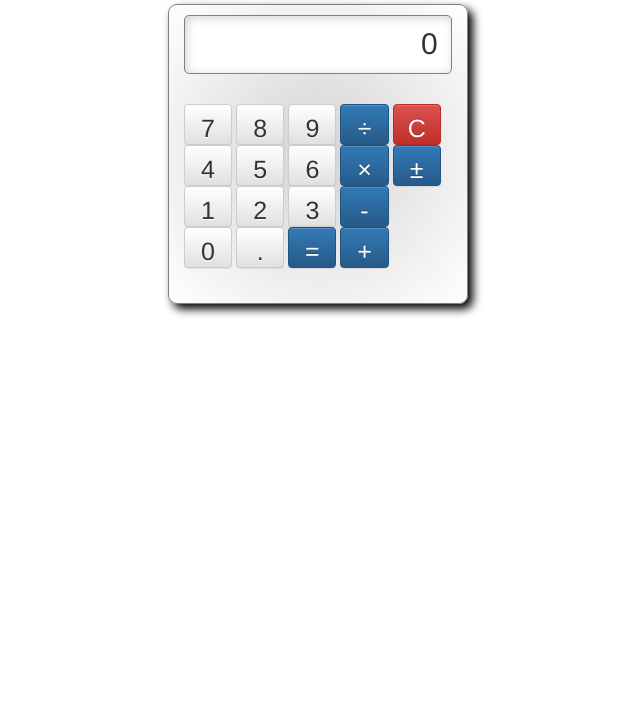
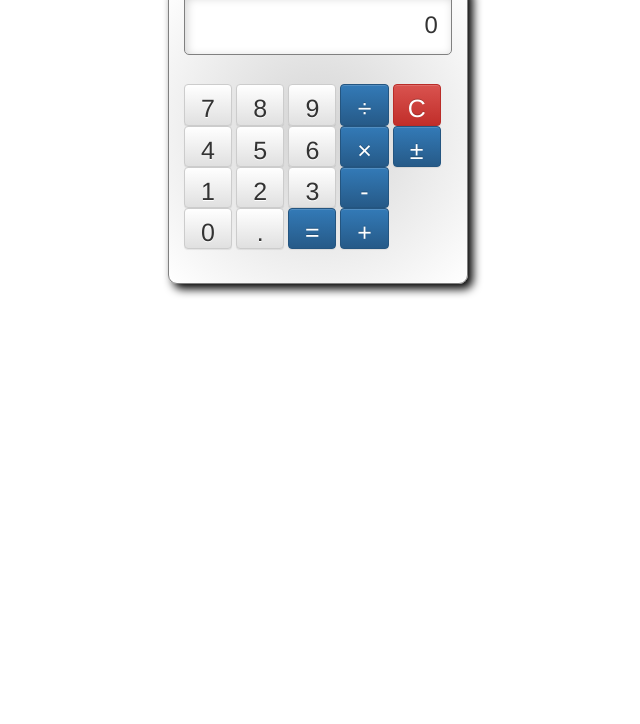
Before and after one commit to DymaxionMap/calculator, a website: page public/index.html in a window 1280 px wide. Shown: the part 76-800 px from the top of the page, without its empty margins (322-962 px from the left). Drawn offline with nearby package versions, Linux system fonts and the light colour scheme.

Commit message:
Scale display text to container width

```diff
--- a/public/app.js
+++ b/public/app.js
@@ -93,12 +93,20 @@ Calculator.prototype.flipSign = function() {
   }
 };
 
+// Resize text
+Calculator.prototype.resize = function() {
+  var fontSize = parseInt(this.$display.parent().width())
+  scalefactor = 0.09;
+  this.$display.css('font-size', fontSize*scalefactor + "px");
+};
+
 // Main code.
 $(document).ready(function() {
 
   // Initialize calculator.
   var calc = new Calculator($(".display"));
   calc.display();
+  calc.resize();
   console.log(calc.buffer);
   console.log(Object.getOwnPropertyNames(calc));
 
@@ -169,6 +177,11 @@ $(document).ready(function() {
     calc.display();
   });
 
+  // Resize display text when window is resized.
+  $(window).on("resize", function() {
+    calc.resize();
+  });
+
   // Log properties for debugging.
   function logState(calc) {
     console.log(calc);
--- a/public/index.html
+++ b/public/index.html
@@ -18,7 +18,6 @@
     <title>A Pocket Calculator</title>
 	</head>
 	<body>
-    <h1>A Pocket Calculator</h1>
     <div class="calculator">
       <div class="display-panel"><span class="display"></span></div>
       <div class="keypad">
--- a/public/style.css
+++ b/public/style.css
@@ -9,7 +9,7 @@ h1 {
   box-shadow: 5px 5px 10px black;
   background: radial-gradient(lightgray, white);
   border-radius: 9px;
-  margin: 20px auto
+  margin: 60px auto
 }
 
 .display-panel {
```
